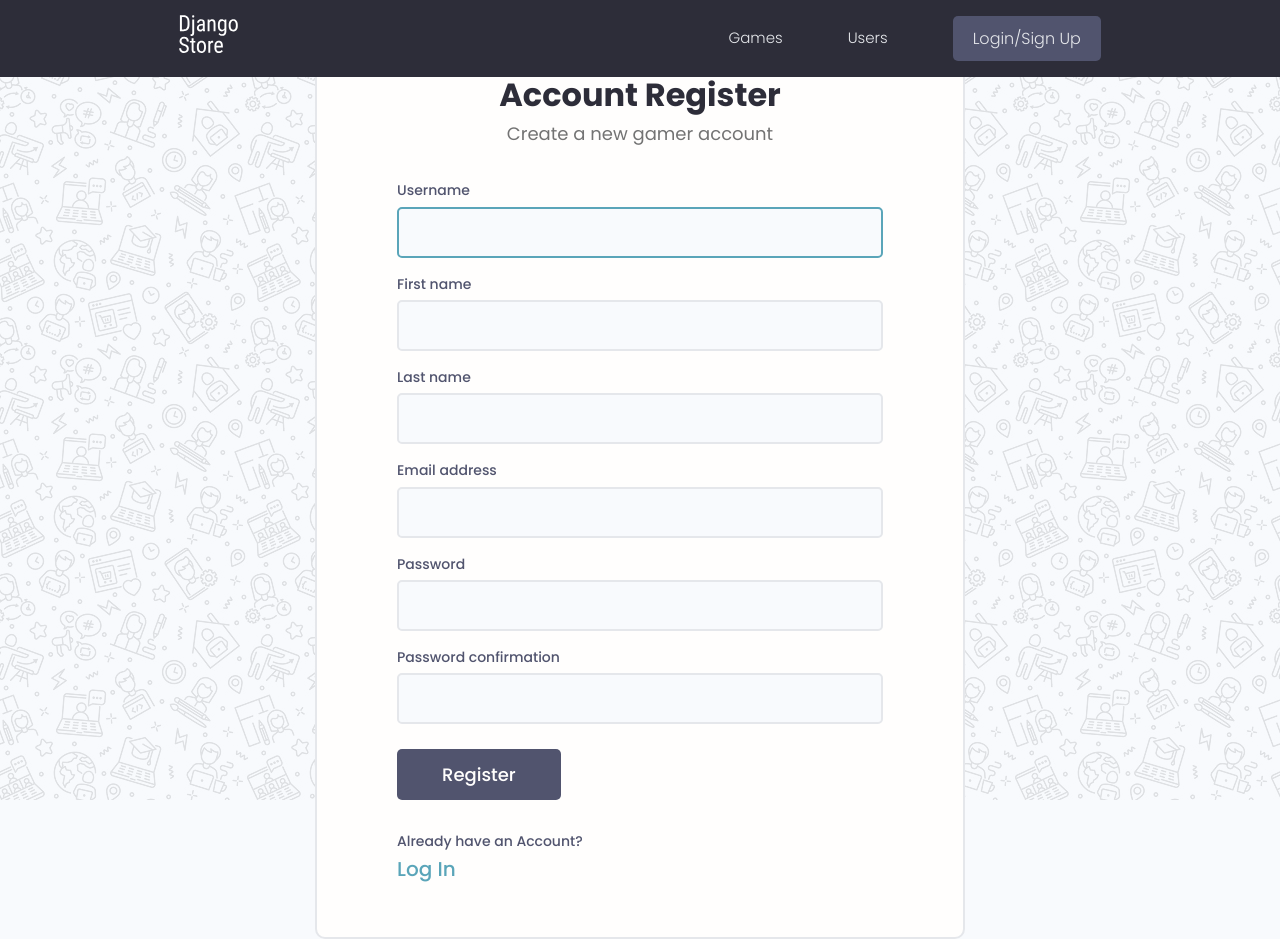
After one commit to andreiec/django-game-store, a Django app: page /users/register/ in a window 1280 px wide. The commit adds this page. Run offline with Django 3.2, Linux system fonts and the light colour scheme; some libraries are stand-ins or nearby versions.

Commit message:
Finished auth for user

```diff
--- a/gamestore/market/views.py
+++ b/gamestore/market/views.py
@@ -1,5 +1,7 @@
 from django.shortcuts import render, redirect
 from django.http import HttpResponse
+from django.contrib.auth.decorators import login_required
+
 from .models import Game
 from .forms import GameForm
 
@@ -17,6 +19,7 @@ def game(request, pk):
 
 
 # Add new game form
+@login_required(login_url='login')
 def addGame(request):
     form = GameForm()
 
@@ -32,6 +35,7 @@ def addGame(request):
 
 
 # Update game form
+@login_required(login_url='login')
 def updateGame(request, pk):
     game = Game.objects.get(id=pk)
     form = GameForm(instance=game)
@@ -48,6 +52,7 @@ def updateGame(request, pk):
 
 
 # Delete game confirm
+@login_required(login_url='login')
 def deleteGame(request, pk):
     game =  Game.objects.get(id=pk)
 
--- a/gamestore/static/uikit/app.js
+++ b/gamestore/static/uikit/app.js
@@ -2,3 +2,13 @@
 document.addEventListener('DOMContentLoaded', function () {
   hljs.highlightAll();
 });
+
+
+let alertWrapper = document.querySelector('.alert')
+let alertClose = document.querySelector('.alert__close')
+
+if (alertWrapper) {
+  alertClose.addEventListener('click', () =>
+    alertWrapper.style.display = 'none'
+  )
+}
--- a/gamestore/templates/main.html
+++ b/gamestore/templates/main.html
@@ -22,9 +22,18 @@
 <body>
     {% include 'navbar.html' %}
 
+    {% if messages %}
+        {% for message in messages %}
+            <div class="alert  alert--{{message.tags}}">
+                <p class="alert__message">{{message}}</p>
+                <button class="alert__close">x</button>
+            </div>
+        {% endfor %}
+    {% endif %}
+
     {% block content %}
 
     {% endblock content %}
 </body>
-
+<script src="{% static 'uikit/app.js' %}"></script>
 </html>
--- a/gamestore/templates/navbar.html
+++ b/gamestore/templates/navbar.html
@@ -15,13 +15,17 @@
       <ul class="header__menu">
         <li class="header__menuItem"><a href="{% url 'market' %}">Games</a></li>
         <li class="header__menuItem"><a href="{% url 'profiles' %}">Users</a></li>
-        <li class="header__menuItem"><a href="">My Account</a></li>
-        <li class="header__menuItem">
-          <a href="" class="btn btn--sub">Login/Sign Up</a>
-        </li>
-        <li class="header__menuItem">
-            <a href="{% url 'add-game' %}" class="btn btn--sub">Add game</a>
-        </li>
+
+
+        {% if request.user.is_authenticated %}
+          <li class="header__menuItem"><a href="">My Account</a></li>
+          <li class="header__menuItem"><a href="{% url 'logout' %}" class="btn btn--sub">Logout</a></li>
+          <li class="header__menuItem"><a href="{% url 'add-game' %}" class="btn btn--sub">Add game</a></li>
+        {% else %}
+          <li class="header__menuItem"><a href="{% url 'login' %}" class="btn btn--sub">Login/Sign Up</a></li>
+        {% endif %}
+
+
       </ul>
     </nav>
   </div>
--- /dev/null
+++ b/gamestore/users/forms.py
@@ -0,0 +1,15 @@
+from django.forms import ModelForm
+from django.contrib.auth.forms import UserCreationForm
+from django.contrib.auth.models import User
+
+class CustomUserCreationForm(UserCreationForm):
+    class Meta:
+        model = User
+        fields = ['username', 'first_name', 'last_name', 'email', 'password1', 'password2']
+
+    # Update styling of input
+    def __init__(self, *args, **kwargs):
+        super(CustomUserCreationForm, self).__init__(*args, **kwargs)
+
+        for name, field in self.fields.items():
+            field.widget.attrs.update({'class':'input'})
--- a/gamestore/users/signals.py
+++ b/gamestore/users/signals.py
@@ -11,7 +11,7 @@ def createProfile(sender, instance, created, **kwargs):
             user=user,
             username=user.get_username(),
             email=user.email,
-            name=user.first_name + user.last_name
+            name=user.first_name + " " + user.last_name
         )
 
 
--- /dev/null
+++ b/gamestore/users/templates/users/login_register.html
@@ -0,0 +1,83 @@
+{% extends 'main.html' %}
+
+{% block content %}
+
+{% if page == "login" %}
+    <body>
+        <div class="auth">
+            <div class="card">
+                <div class="auth__header text-center">
+                    <h3>Account Login</h3>
+                    <p>Hello Gamer, Welcome Back!</p>
+                </div>
+
+                <form method="POST" action="{% url 'login' %}" class="form auth__form">
+                    {% csrf_token %}
+                    <!-- Input:Username -->
+                    <div class="form__field">
+                        <label for="formInput#text">Username: </label>
+                        <input class="input input--text" id="formInput#text" type="text" name="username" placeholder="Enter your username..." />
+                    </div>
+
+                    <!-- Input:Password -->
+                    <div class="form__field">
+                        <label for="formInput#password">Password: </label>
+                        <input class="input input--password" id="formInput#passowrd" type="password" name="password" placeholder="••••••••" />
+                    </div>
+
+                    <div class="auth__actions">
+                        <input class="btn btn--sub btn--lg" type="submit" value="Log In" />
+                        <a href="forgetpassword.html">Forget Password?</a>
+                    </div>
+                </form>
+
+                <div class="auth__alternative">
+                    <p>Don't have an Account?</p>
+                    <a href="{% url 'register' %}">Sign Up</a>
+                </div>
+            </div>
+        </div>
+    </body>
+
+{% else %}
+
+<body>
+    <div class="auth">
+        <div class="card">
+            <div class="auth__header text-center">
+                <h3>Account Register</h3>
+                <p>Create a new gamer account</p>
+            </div>
+
+            <form method="POST" action="{% url 'register' %}" class="form auth__form">
+                {% csrf_token %}
+
+                {% for field in form %}
+                    <!-- Input:Text -->
+                    <div class="form__field">
+                        <label for="formInput#text">{{field.label}}</label>
+                        {{field}}
+
+                        {% for error in field.errors %}
+                            <p style="color: red;">{{error}}</p>
+                        {% endfor %}
+                    </div>
+                {% endfor %}
+
+
+                <div class="auth__actions">
+                    <input class="btn btn--sub btn--lg" type="submit" value="Register" />
+                </div>
+            </form>
+
+            <div class="auth__alternative">
+                <p>Already have an Account?</p>
+                <a href="{% url 'login' %}">Log In</a>
+            </div>
+        </div>
+    </div>
+</body>
+
+{% endif %}
+
+{% endblock content %}
--- a/gamestore/users/urls.py
+++ b/gamestore/users/urls.py
@@ -2,6 +2,10 @@ from django.urls import path
 from . import views
 
 urlpatterns = [
+    path('login/', views.loginUser, name="login"),
+    path('logout/', views.logoutUser, name="logout"),
+    path('register/', views.registerUser, name="register"),
+
     path('', views.profiles, name="profiles"),
     path('profile/<str:pk>/', views.profile, name="profile"),
 ]
--- a/gamestore/users/views.py
+++ b/gamestore/users/views.py
@@ -1,15 +1,78 @@
-from django.shortcuts import render
+from django.shortcuts import render, redirect
+from django.contrib.auth import login, authenticate, logout
+from django.contrib.auth.models import User
+from django.contrib.auth.decorators import login_required
+from django.contrib import messages
 
 from market.models import GameKey
 from .models import Profile
+from .forms import CustomUserCreationForm
 
 def profiles(request):
     profiles = Profile.objects.all()
     context = {'profiles': profiles}
     return render(request, 'users/profiles.html', context)
 
+
 def profile(request, pk):
     profile = Profile.objects.get(id=pk)
     owned_games = GameKey.objects.select_related().filter(user_id=pk)
     context = { 'profile': profile, 'game_keys': owned_games }
     return render(request, 'users/profile.html', context)
+
+
+def loginUser(request):
+
+    page = 'login'
+    context = { 'page': page }
+
+    if request.user.is_authenticated:
+        return redirect('profiles')
+
+    if request.method == 'POST':
+        username = request.POST['username']
+        password = request.POST['password']
+
+        try:
+            user = User.objects.get(username=username)
+        except:
+            messages.error(request, "Usernme does not exist!")
+
+        user = authenticate(request, username=username, password=password)
+
+        if user is not None:
+            login(request, user)
+            return redirect('/')
+        else:
+            messages.error(request, "Username or password is wrong!")
+
+    return render(request, 'users/login_register.html', context)
+
+
+def logoutUser(request):
+    logout(request)
+    messages.info(request, "User logged out!")
+    return redirect('login')
+
+
+def registerUser(request):
+    page = 'register'
+    form = CustomUserCreationForm()
+
+    if request.method == "POST":
+        form = CustomUserCreationForm(request.POST)
+
+        if form.is_valid():
+            user = form.save(commit=False)
+            user.username = user.username.lower()
+            user.save()
+
+            messages.success(request, "User created!")
+
+            login(request, user)
+            return redirect('/')
+        else:
+            messages.error(request, "An error has occured during registration!")
+
+    context = { 'page': page, 'form': form }
+    return render(request, 'users/login_register.html', context)
```
Also changed, not shown: gamestore/templates/login.html (added, +67 -0 lines), gamestore/templates/signup.html (added, +89 -0 lines), gamestore/static/images/pattern.jpg (added).
